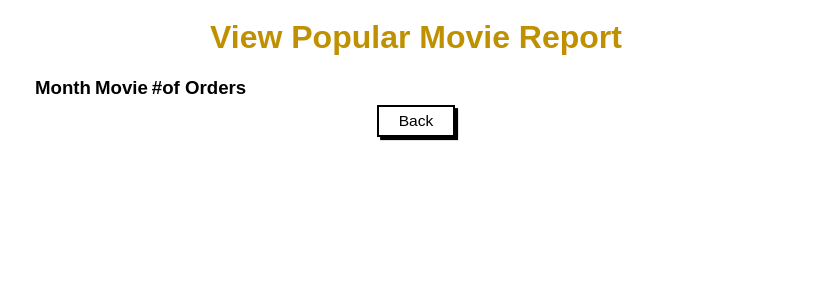
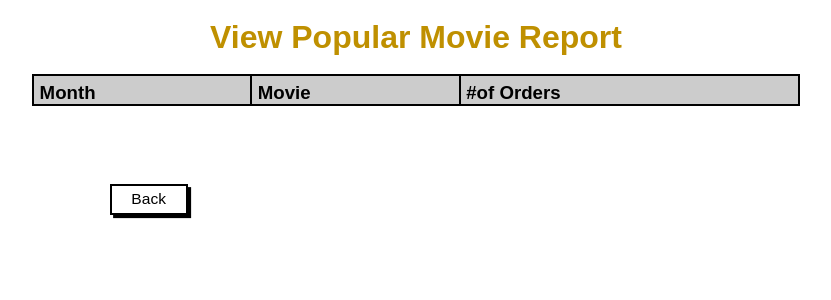
Before and after one commit to TortoiseWrath/cs301team5, a PHP site: page /popular.php in a window 1280 px wide. Shown: the top 300 px of the page, without its empty margins (224-1055 px from the left). Run offline with PHP 8.4, Linux system fonts and the light colour scheme; the visitor is signed in with stand-in values (Sample User, id 1); tables that the repository leaves empty hold one stand-in row (values such as "Sample post"); lists and menus that the app fills with data are empty.

Commit message:
CSS and updated semantics for popular movie report

```diff
--- a/www/popular.php
+++ b/www/popular.php
@@ -8,31 +8,28 @@ if(!@$_SESSION['manager']) {
 ?>
 
 <!DOCTYPE html>
-<html lang="en">
-  <header>
     <title>View Popular Movie Report</title>
     <link rel="stylesheet" href="style.css">
-  </header>
-
-<body>
 
 <h1>View Popular Movie Report</h1>
 
 <table class="popular">
+	<thead>
       <tr>
         <th>Month</th>
         <th>Movie</th>
         <th>#of Orders</th>
       </tr>
+  </thead>
 <?php
 require_once('config.php');
 
 for($month = intval(date('n')) - 2; $month <= intval(date('n')); $month++):
-
+	$first = 1;
 	$year = intval(date('Y'));
 	if($month > intval(date('n'))) $year--;
 
-	echo '<tbody>';
+
 	$query = $db->prepare('SELECT count(*) AS total, title as month FROM ORDERS AS q1 WHERE q1.status <> "cancelled" AND month(date) = ? AND year(date) = ? GROUP BY month(date), title ORDER BY total DESC LIMIT 3');
 	$query->bind_param('ii', $month, $year);
 	$query->execute();
@@ -41,21 +38,17 @@ for($month = intval(date('n')) - 2; $month <= intval(date('n')); $month++):
 	 while($query->fetch()):
 	 	$monthName = date("F", mktime(0, 0, 0, $month, 10));
 	 	?>
-	        <tr>
-	          <td><label for="order<?=$month?>"><?=$monthName?></label></td>
-	          <td><label for="order<?=$ticketPrice?>"><?=$title?></label></td>
-	          <td><label for="order<?=$ticketPrice?>"><?=$total?></label></td>
-		  </tr></label>
-	      <?php endwhile;
+	        <tr<?=$first?' class="first"':''?>>
+	          <td><?=$monthName?></td>
+	          <td><?=$title?></td>
+	          <td><?=$total?></td>
+		  </tr>
+	      <?php $first = 0; endwhile;
 		  $query->close();
 
-	echo '</tbody>';
 endfor;?>
 </table>
 
 <form>
 	<button formaction="managerview.php">Back</button>
 </form>
-
-  </body>
-</html>
--- a/www/style.css
+++ b/www/style.css
@@ -619,32 +619,50 @@ p.formError {
 
 /* View Revenue Report */
 
-table.revenue {
+table.revenue, table.popular {
 	text-align: left;
 	width: 100%;
+	border-collapse: collapse;
 	border: 2pt solid black;
-	border-collapse: collapse;
 }
 
-table.revenue tr:nth-child(2n) {
+table.revenue tr:nth-child(2n), table.popular tr:nth-child(2n) {
 	background-color: #eee;
 }
 
-table.revenue th, td {
+table.revenue th, table.revenue td {
 	padding: 0.3em;
 	width: 50%;
 }
 
-table.revenue th {
+table.revenue th, table.popular th {
 	background-color: #ccc;
 	padding-bottom: 0;
 }
 
-table.revenue td:not(:first-child), table.revenue th:not(:first-child) {
-	border-left: 2pt solid black;
+table.revenue td:not(:first-child), table.revenue th:not(:first-child), table.popular td:not(:first-child), table.popular th:not(:first-child) {
+	border-left: 2pt solid #000;
 }
 
-table.revenue+form {
+table.revenue+form, table.popular+form {
 	text-align: left;
 	margin: 4em 0 0 4em;
 }
+
+/* View Popular Movie Report */
+
+table.popular tr:not(.first) td:first-child {
+	color: transparent;
+}
+
+table.popular td, table.popular th {
+	padding: 0.3em;
+}
+
+table.popular th {
+	padding-bottom: 0;
+}
+
+table.popular tbody {
+	border-collapse: collapse;
+}
```
